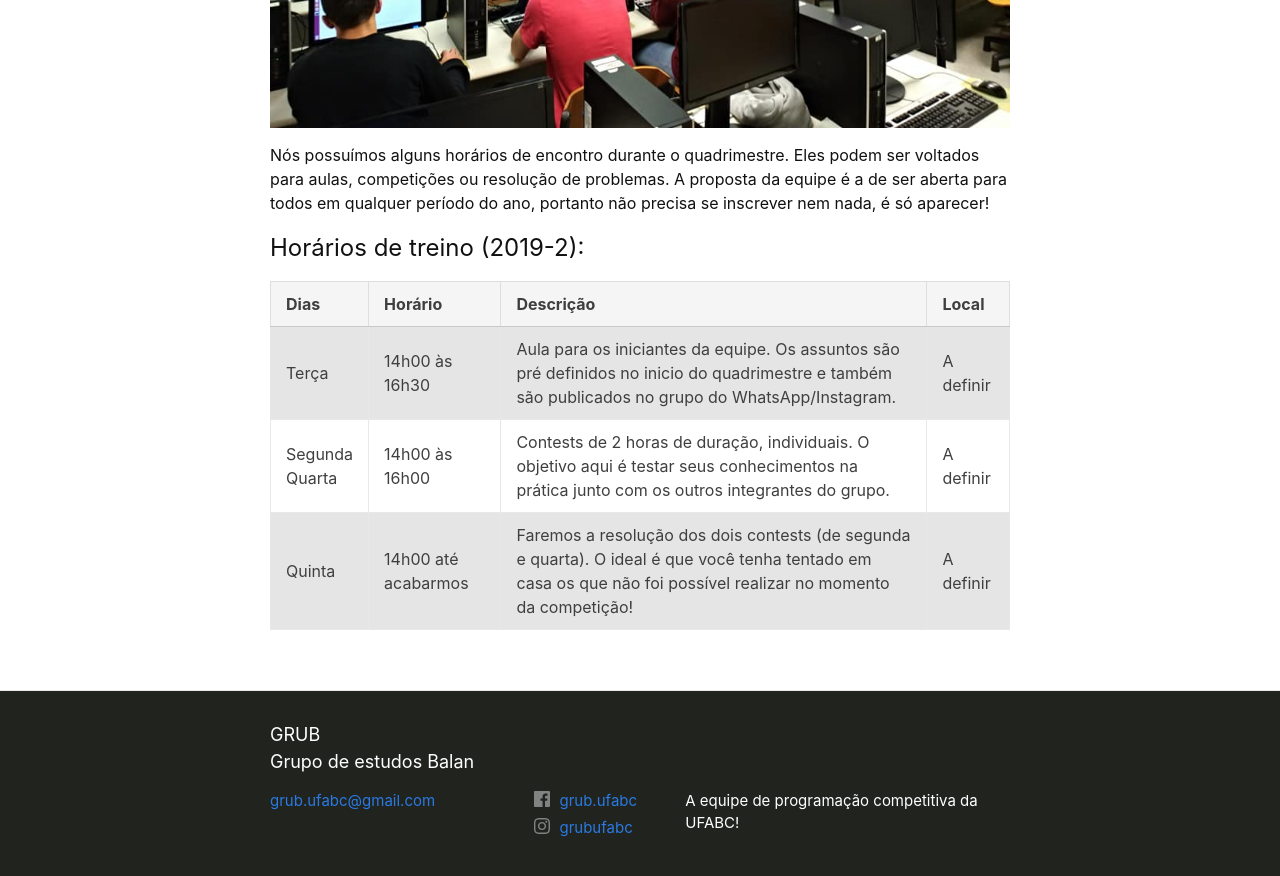
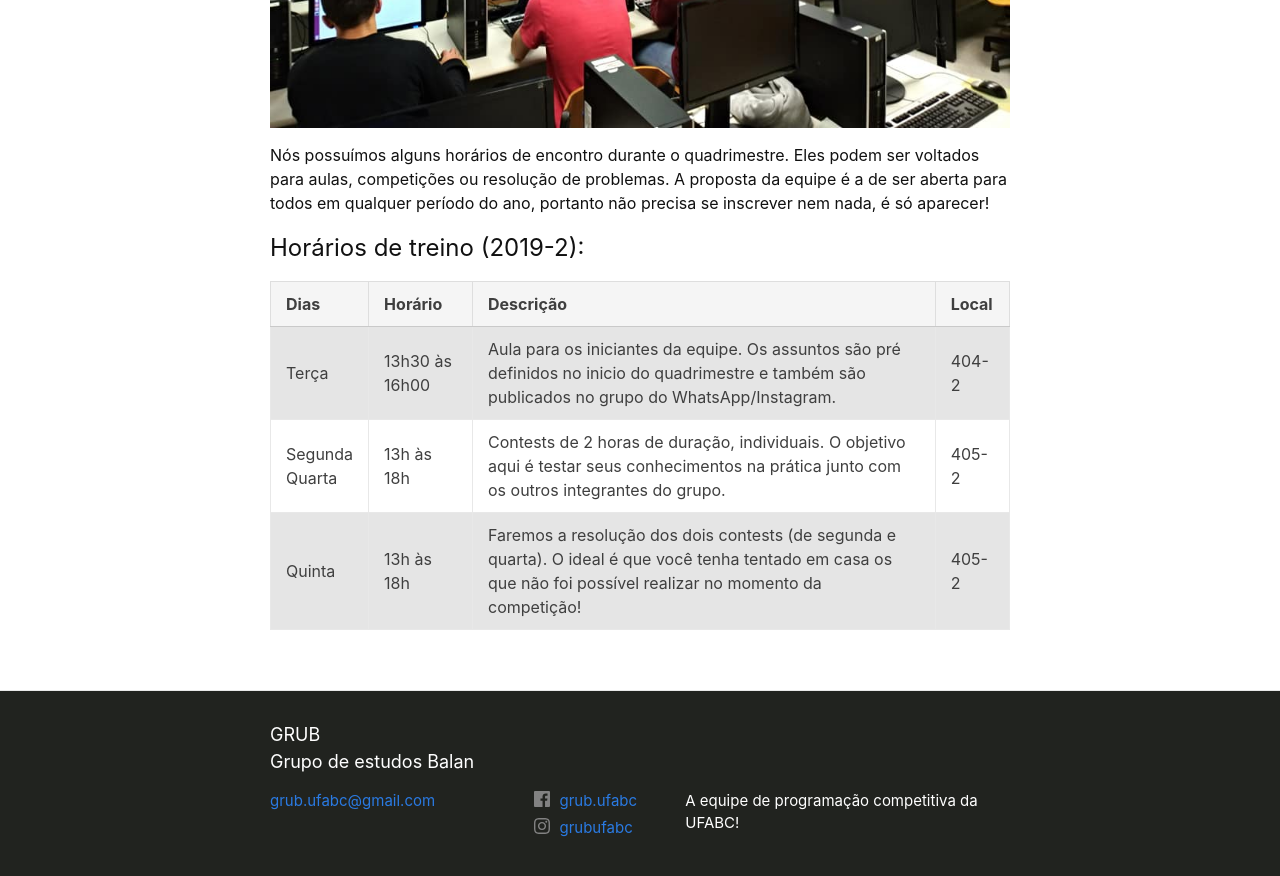
Before and after one commit to grubufabc/grubufabc.github.io, a Jekyll site: the page built from 00_treinos.md, in a window 1280 px wide and 900 px high, scrolled down 591 px. Shown: the top 876 px of the window. Built offline with Jekyll 4.4.1, drawn with Linux system fonts in a browser that asks for light colours.

Commit message:
att salas/horarios dos treinos

```diff
--- a/00_treinos.md
+++ b/00_treinos.md
@@ -10,8 +10,8 @@ Nós possuímos alguns horários de encontro durante o quadrimestre. Eles podem
 
 # Horários de treino (2019-2):
 
-| Dias               | Horário             | Descrição                                                    | Local     |
-| ------------------ | ------------------- | ------------------------------------------------------------ | --------- |
-| Terça              | 14h00 às 16h30      | Aula para os iniciantes da equipe. Os assuntos são pré definidos no inicio do quadrimestre e também são publicados no grupo do WhatsApp/Instagram. | A definir |
-| Segunda <br>Quarta | 14h00 às 16h00      | Contests de 2 horas de duração, individuais. O objetivo aqui é testar seus conhecimentos na prática junto com os outros integrantes do grupo. | A definir |
-| Quinta             | 14h00 até acabarmos | Faremos a resolução dos dois contests (de segunda e quarta). O ideal é que você tenha tentado em casa os que não foi possível realizar no momento da competição! | A definir |
+| Dias               | Horário        | Descrição                                                    | Local |
+| ------------------ | -------------- | ------------------------------------------------------------ | ----- |
+| Terça              | 13h30 às 16h00 | Aula para os iniciantes da equipe. Os assuntos são pré definidos no inicio do quadrimestre e também são publicados no grupo do WhatsApp/Instagram. | 404-2 |
+| Segunda <br>Quarta | 13h às 18h     | Contests de 2 horas de duração, individuais. O objetivo aqui é testar seus conhecimentos na prática junto com os outros integrantes do grupo. | 405-2 |
+| Quinta             | 13h às 18h     | Faremos a resolução dos dois contests (de segunda e quarta). O ideal é que você tenha tentado em casa os que não foi possível realizar no momento da competição! | 405-2 |
```
